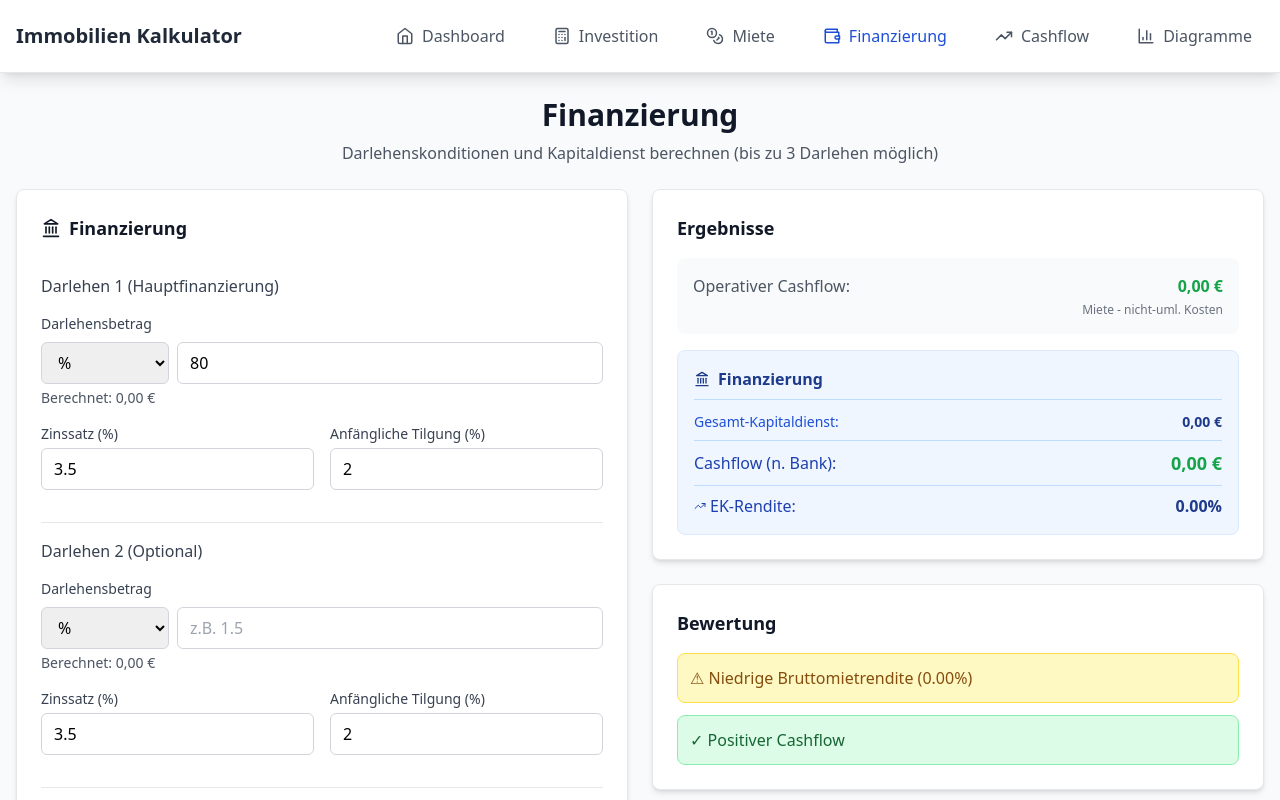
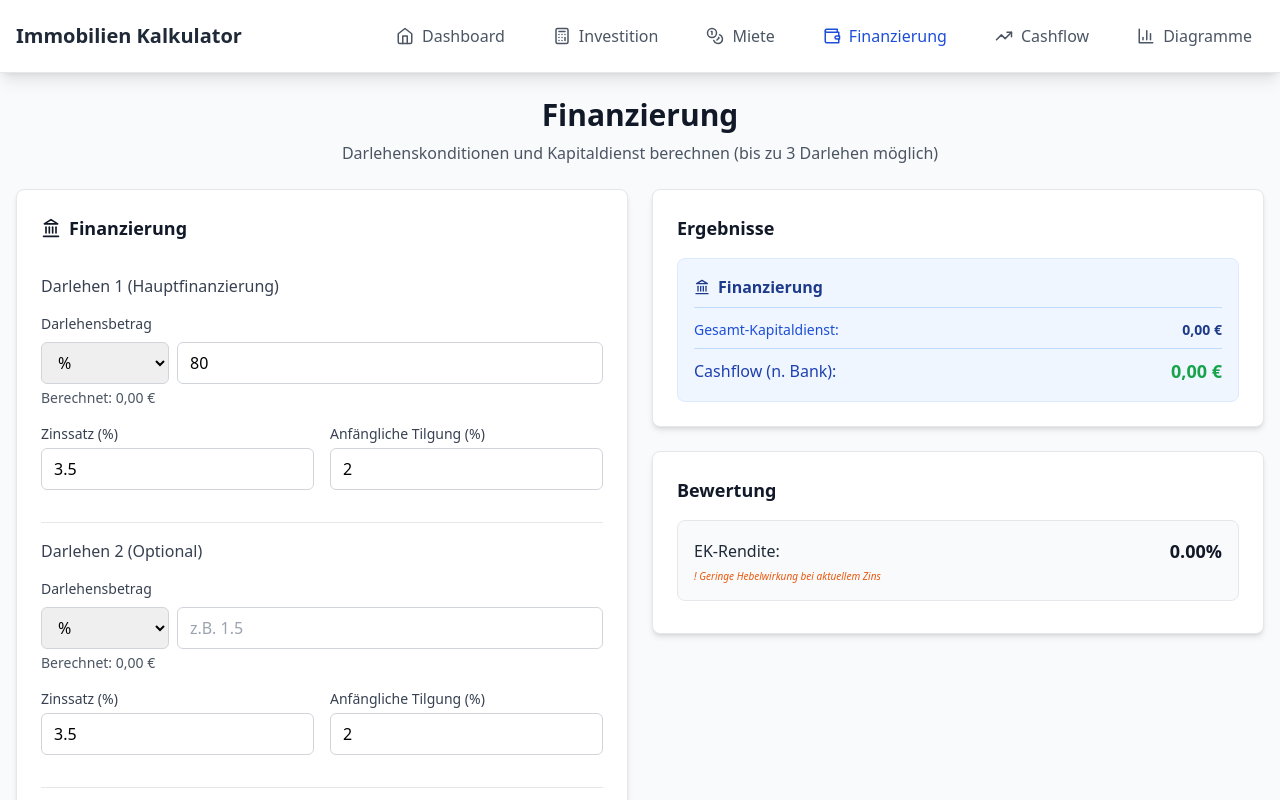
Before and after one commit to mrkwenzel/immo-calculator, a React (Vite) app: page /financing in a window 1280 px wide. Shown: the top 800 px of the page. Built offline with nearby package versions, Linux system fonts and the light colour scheme; the HTML template or start-up script is replaced by a standard one.

Commit message:
visual adjustments

```diff
--- a/src/components/FinancingPage.jsx
+++ b/src/components/FinancingPage.jsx
@@ -33,12 +33,14 @@ const FinancingPage = () => {
                     <ResultsDisplay
                         state={state}
                         showFinancing={true}
-                        showCashflow={true}
+                        showCashflow={false}
                     />
 
                     <InvestmentRating
                         bruttomietrendite={state.bruttomietrendite}
                         monatlicheCashflow={state.monatlicheCashflow}
+                        eigenkapitalRendite={state.eigenkapitalRendite}
+                        hideGeneralRatings={true}
                     />
                 </div>
             </div>
--- a/src/components/investment/InvestmentRating.jsx
+++ b/src/components/investment/InvestmentRating.jsx
@@ -1,12 +1,48 @@
 import React from 'react'
 
-const InvestmentRating = ({ bruttomietrendite, monatlicheCashflow, hausgeldQuote = 0, showCostDistribution = false, hideGeneralRatings = false }) => {
+const InvestmentRating = ({
+    bruttomietrendite,
+    monatlicheCashflow,
+    eigenkapitalRendite = null,
+    hausgeldQuote = 0,
+    showCostDistribution = false,
+    hideGeneralRatings = false
+}) => {
+    const showEkRendite = eigenkapitalRendite !== null;
+
+    if (hideGeneralRatings && !showCostDistribution && !showEkRendite) return null;
+
     return (
         <div className="card">
             <h3 className="text-lg font-semibold text-gray-900 mb-4">
                 Bewertung
             </h3>
             <div className="space-y-4">
+                {/* EK-Rendite Rating (New) */}
+                {showEkRendite && (
+                    <div className="bg-gray-50 p-4 rounded-lg border border-gray-200 mb-2">
+                        <div className="flex justify-between items-center mb-1">
+                            <span className="text-gray-800 font-medium">EK-Rendite:</span>
+                            <span className="text-gray-900 font-bold text-lg">
+                                {eigenkapitalRendite.toFixed(2)}%
+                            </span>
+                        </div>
+                        {eigenkapitalRendite >= 10 ? (
+                            <p className="text-[10px] text-green-600 font-medium italic">
+                                ✓ Exzellente Hebelwirkung des Kapitals
+                            </p>
+                        ) : eigenkapitalRendite >= 5 ? (
+                            <p className="text-[10px] text-blue-600 font-medium italic">
+                                ✓ Solide Eigenkapital-Rentabilität
+                            </p>
+                        ) : (
+                            <p className="text-[10px] text-orange-600 font-medium italic">
+                                ! Geringe Hebelwirkung bei aktuellem Zins
+                            </p>
+                        )}
+                    </div>
+                )}
+
                 {showCostDistribution && (
                     <div className="space-y-2 mb-6 p-4 bg-gray-50 rounded-lg border border-gray-200">
                         <h4 className="text-sm font-medium text-gray-700 border-b border-gray-200 pb-2 mb-3">
--- a/src/components/investment/ResultsDisplay.jsx
+++ b/src/components/investment/ResultsDisplay.jsx
@@ -120,13 +120,6 @@ const ResultsDisplay = ({
                                     {formatCurrency(state.cashflowNachBank)}
                                 </span>
                             </div>
-
-                            <div className="flex justify-between items-center pt-2 border-t border-blue-200 mt-2">
-                                <span className="text-blue-800 font-medium flex items-center gap-1">
-                                    <TrendingUp className="w-3 h-3" /> EK-Rendite:
-                                </span>
-                                <span className="font-bold text-blue-900">{formatPercent(state.eigenkapitalRendite)}%</span>
-                            </div>
                         </div>
                     </div>
                 )}
```
